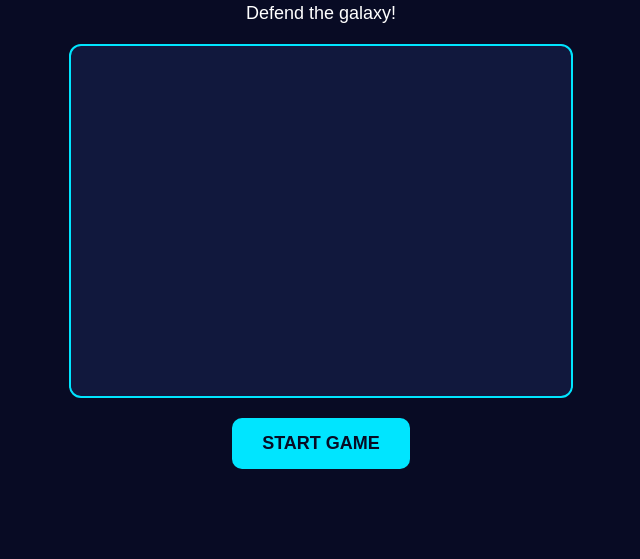
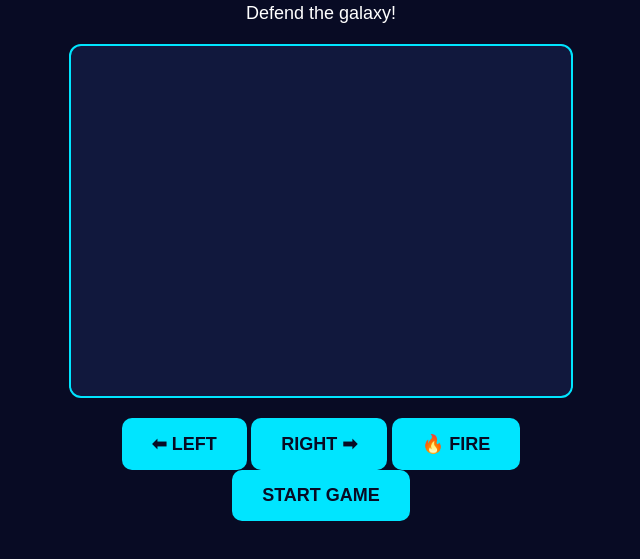
Before and after one commit to danonwe45-a11y/galaxy-strike, a plain HTML site: page index.html in a window 1280 px wide. Shown: the part 121-680 px from the top of the page, without its empty margins (319-959 px from the left). Drawn offline with Linux system fonts and the light colour scheme.

Commit message:
Update index.html

```diff
--- a/index.html
+++ b/index.html
@@ -13,6 +13,12 @@
 
   <canvas id="game"></canvas>
 
+<div class="controls">
+  <button onclick="moveLeft()">⬅ LEFT</button>
+  <button onclick="moveRight()">RIGHT ➡</button>
+  <button onclick="shoot()">🔥 FIRE</button>
+</div>
+
   <button id="start">START GAME</button>
 
   <script src="script.js"></script>
```
